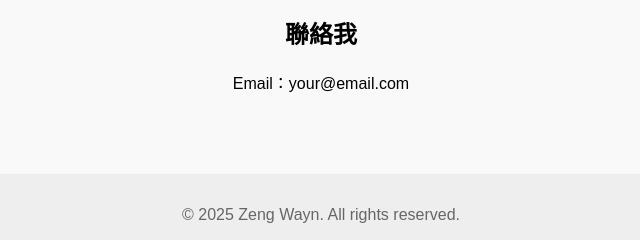
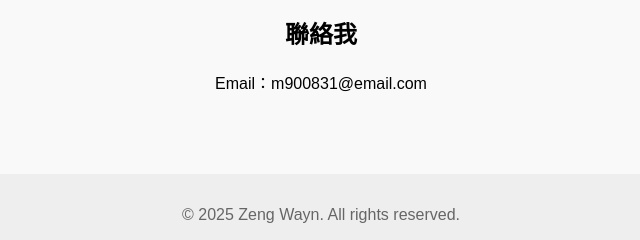
Before and after one commit to wayn0515/my-website, a plain HTML site: page index.html in a window 1280 px wide. Shown: the part 329-569 px from the top of the page, 319-959 px from the left. Drawn offline with Linux system fonts and the light colour scheme.

Commit message:
index.html

```diff
--- a/index.html
+++ b/index.html
@@ -18,7 +18,7 @@
     </section>
     <section>
       <h2>聯絡我</h2>
-      <p>Email：your@email.com</p>
+      <p>Email：m900831@email.com</p>
     </section>
   </main>
   <footer>
```
